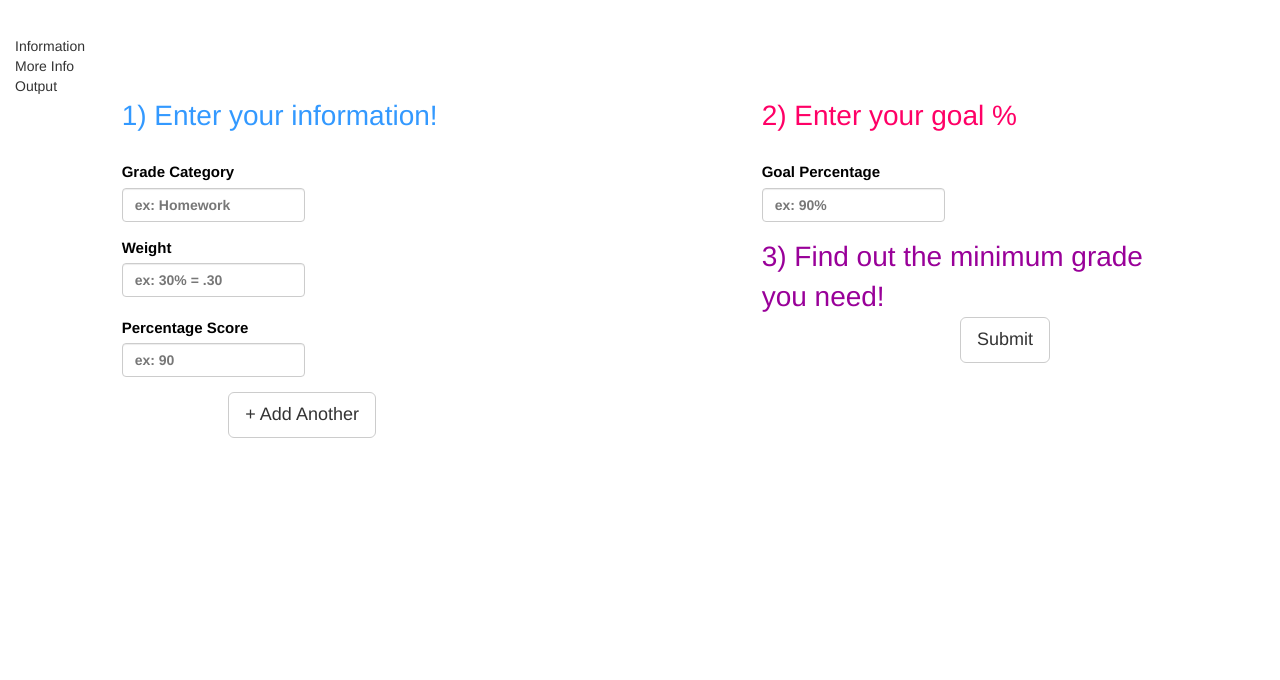
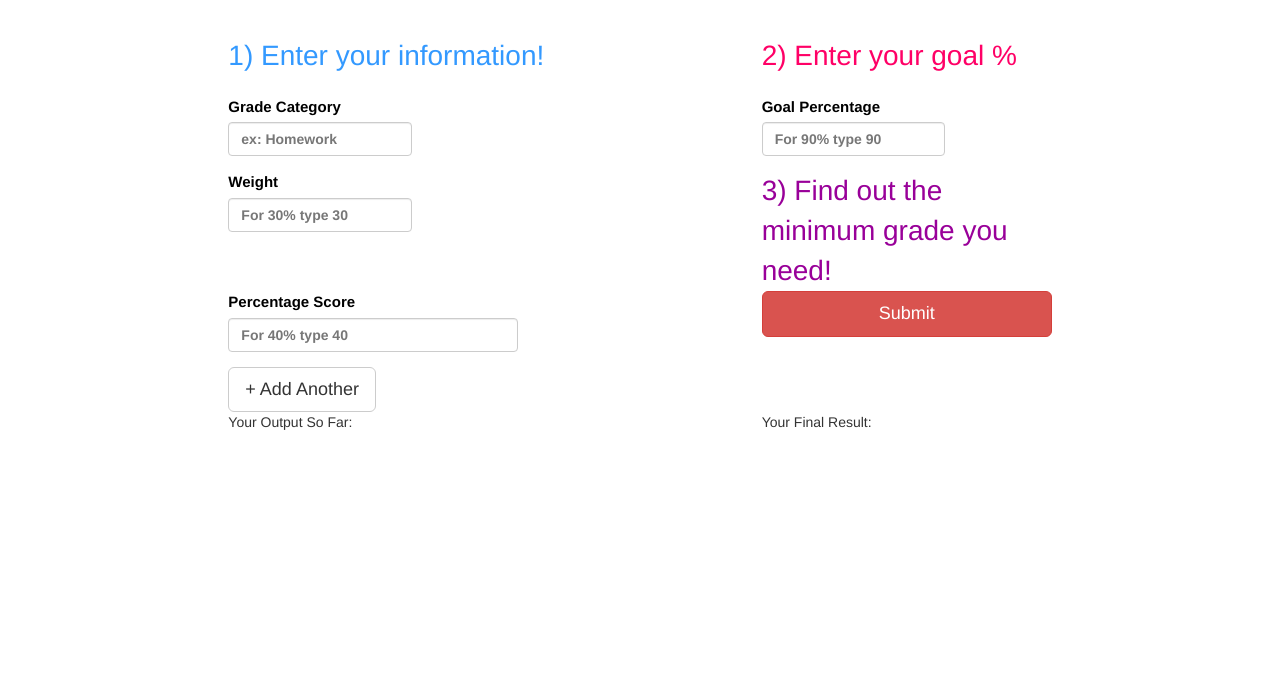
Before and after one commit to Reballantyne/meaAPP, a plain HTML site: page page1next3.html in a window 1280 px wide. Shown: the part 120-800 px from the top of the page. Drawn offline with nearby package versions, Linux system fonts and the light colour scheme.

Commit message:
Update page1next3.html

```diff
--- a/page1next3.html
+++ b/page1next3.html
@@ -12,87 +12,99 @@
   <body>
     <div class="container-fluid">
       <div class = "row">
-        <div class = "span12" id = "whiteSpace"> This won't be here </div> </div>
+        <div class = "span12" id = "whiteSpace">&nbsp;</div> </div>
 
       <div class = "row">
-        <div class = "span12" id = "headerRow" > M.E.A. CALC </div> </div>
+        <div class = "span12" id = "headerRow" > M.E.A. Calc </div> </div>
 
       <div class = "row">
         <div class = "span12" id = "bigwhiteSpace"> This won't be here </div> </div>
 
-      <div class = "col-fluid">
-        <div class = "span4"> Information </div>
-        <div class = "span4"> More Info </div>
-        <div class = "span4"> Output </div>
+      <div class = "row">
+        <div class = "col-md-2" id = "whiteSpace">&nbsp;</div>
+        <div class = "col-md-4" id = "firstTitle"> 1) Enter your information! </div>
+        <div class = "col-md-1" id = "whiteSpace">&nbsp;</div>
+        <div class = "col-md-3" id = "secondTitle"> 2) Enter your goal % </div>
+        <div class = "col-md-2" id = "whiteSpace">&nbsp;</div>
       </div>
 
       <div class = "row">
-        <div class = "col-md-1" id = "whiteSpace"> yo</div>
-        <div class = "col-md-5" id = "firstTitle"> 1) Enter your information! </div>
-        <div class = "col-md-1" id = "whiteSpace">yo </div>
-        <div class = "col-md-4" id = "secondTitle"> 2) Enter your goal % </div>
-        <div class = "col-md-1" id = "whiteSpace">yo</div>
-      </div>
+        <div class = "span12" id = "petitewhiteSpace"> &nbsp; </div> </div>
 
       <div class = "row">
-        <div class = "span12" id = "whiteSpace"> This won't be here </div> </div>
-
-      <div class = "row">
-        <div class = "col-md-1" id = "whiteSpace"> yo</div>
+        <div class = "col-md-2" id = "whiteSpace">&nbsp;</div>
         <div class = "col-md-2" id = "blackLabel">
           <form role = "form">
           <div class = "form-group">
             <label for = "gradeCategory">Grade Category</label>
-           <input class = "form-control" id = "Label" placeholder = "ex: Homework">
+           <input class = "form-control" id = "label" placeholder = "ex: Homework">
          </div> </form> </div>
-        <div class = "col-md-4" id = "whiteSpace">yo </div>
+        <div class = "col-md-3" id = "whiteSpace">&nbsp;</div>
         <div class = "col-md-2" id = "blackLabel">
           <form role = "form">
             <div class = "form-group">
               <label for = "goalPercentage">Goal Percentage</label>
-              <input class = "form-control" id = "goal" placeholder = "ex: 90%">
+              <input class = "form-control" id = "goal" placeholder = "For 90% type 90">
             </div></form></div>
-        <div class = "col-md-3" id = "whiteSpace">yo </div>
+        <div class = "col-md-2" id = "whiteSpace">&nbsp;</div>
       </div>
 
       <div class = "row">
-        <div class = "col-md-1" id = "whiteSpace"> yo</div>
+        <div class = "col-md-2" id = "whiteSpace">&nbsp;</div>
         <div class = "col-md-2" id = "blackLabel">
           <form role = "form">
           <div class = "form-group">
             <label for = "percentageWeight">Weight</label>
-           <input class = "form-control" id = "Weight" placeholder = "ex: 30% = .30">
+           <input class = "form-control" id = "weight" placeholder = "For 30% type 30">
          </div> </form> </div>
-        <div class = "col-md-4" id = "whiteSpace">yo </div>
-        <div class = "col-md-4" id = "thirdTitle"> 3) Find out the minimum grade you need! </div>
-        <div class = "col-md-1" id = "whiteSpace">yo </div>
+        <div class = "col-md-3" id = "whiteSpace">&nbsp;</div>
+        <div class = "col-md-3" id = "thirdTitle"> 3) Find out the minimum grade you need! </div>
+        <div class = "col-md-2" id = "whiteSpace">&nbsp;</div>
       </div>
 
       <div class = "row">
-        <div class = "col-md-1" id = "whiteSpace"> yo</div>
-        <div class = "col-md-2" id = "blackLabel">
+        <div class = "col-md-2" id = "whiteSpace">&nbsp;</div>
+        <div class = "col-md-3" id = "blackLabel">
           <form role = "form">
           <div class = "form-group">
             <label for = "percentageWeight">Percentage Score</label>
-           <input class = "form-control" id = "Score" placeholder = "ex: 90">
+           <input class = "form-control" id = "score" placeholder = "For 40% type 40">
          </div> </form> </div>
-        <div class = "col-md-4" id = "whiteSpace">yo </div>
-        <div class = "col-md-2" id = "whiteSpace">yo </div>
-          <input id = "calculateButton" type="button" class = "btn btn-lg btn-default" value="Submit" onclick="calculate()" />
-        <div class = "col-md-3" id = "whiteSpace">yo </div>
+        <div class = "col-md-2" id = "whiteSpace">&nbsp;</div>
+        <div class = "col-md-3">
+          <input id = "calculateButton" type="button" id = "subButton"
+          class = "btn btn-lg btn-danger btn-block" value="Submit" onclick="calculate()" />
+        </div>
+        <div class = "col-md-2" id = "whiteSpace">&nbsp;</div>
       </div>
 
       <div class = "row">
-        <div class = "col-md-2" id = "whiteSpace"> yo</div>
+        <div class = "col-md-2" id = "whiteSpace">&nbsp;</div>
         <div class = "col-md-2" id = "firstButton">
-          <input id = "saveButton" class = "btn btn-lg btn-default" type="button" value="+ Add Another" onclick="insert()" /> </div>
-        <div class = "col-md-2" id = "whiteSpace"> yo</div>
-        <div class = "col-md-6" id = "whiteSpace">yo </div>
+          <input class = "btn btn-lg btn-default" type="button" value="+ Add Another" onclick="insert()" /> </div>
+        <div class = "col-md-3" id = "whiteSpace">&nbsp;</div>
+        <div class = "col-md-5" id = "whiteSpace">&nbsp;</div>
       </div>
-    <div id="display"></div>
+
+      <div class = "row">
+        <div class = "col-md-2" id = "petitewhiteSpace">&nbsp;</div>
+        <div class = "col-md-3" id = "fourthTitle"> Your Output So Far:</div>
+        <div class = "col-md-2" id = "whiteSpace">&nbsp;</div>
+        <div class = "col-md-3" id = "fourthTitle"> Your Final Result:</div>
+      </div>
+
+      <div class = "row">
+        <div class = "col-md-2" id = "whiteSpace">&nbsp;</div>
+        <div class = "col-md-3" id = "display"></div>
+        <div class = "col-md-2" id = "whiteSpace">&nbsp;</div>
+        <div class = "col-md-3" id = "display2"></div>
+      </div>
+
+
+
   </div>
-  </div>
-    <script src="gradeCalc.js"></script>
+
+    <script src="calculate.js"></script>
   </body>
 
 </html>
```
